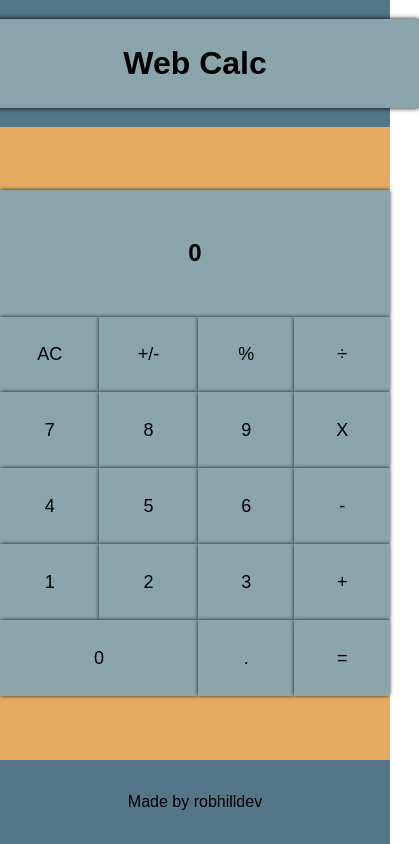
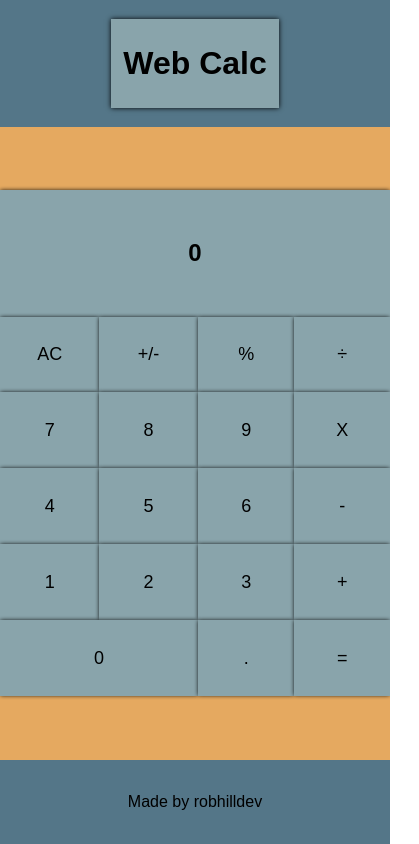
Before and after one commit to robhilldev/web_calc, a React (Create React App) app: page / in a window 390 px wide. Shown: the whole page, 419 px wide, since content can reach past the window. Built offline with nearby package versions, Linux system fonts and the light colour scheme.

Commit message:
fix mobile scrolling issue

```diff
--- a/src/components/App.css
+++ b/src/components/App.css
@@ -15,7 +15,7 @@
 .App-header div {
   background-color: #89A4AB;
   height: 7.5vh;
-  width: 50vh;
+  max-width: fit-content;
   font-size: medium;
   display: flex;
   flex-direction: column;
```
